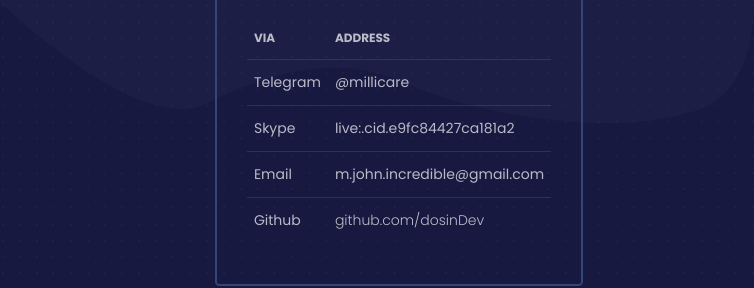
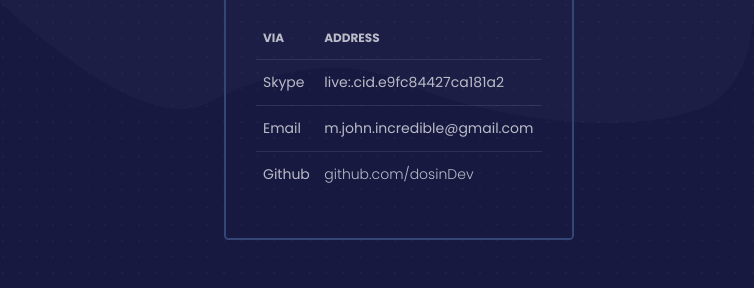
Before and after one commit to yeshealer/dosin_personal_site, a plain HTML site: page index.html in a window 1280 px wide. Shown: the part 499-787 px from the top of the page, 526-1280 px from the left. Drawn offline with Linux system fonts and the light colour scheme.

Commit message:
remove millicare

```diff
--- a/index.html
+++ b/index.html
@@ -154,14 +154,6 @@
                           </tr>
                         </thead>
                         <tbody>
-                          <tr>
-                            <td>
-                              Telegram
-                            </td>
-                            <td>
-                              @millicare
-                            </td>
-                          </tr>
                           <tr>
                             <td>
                               Skype
```
